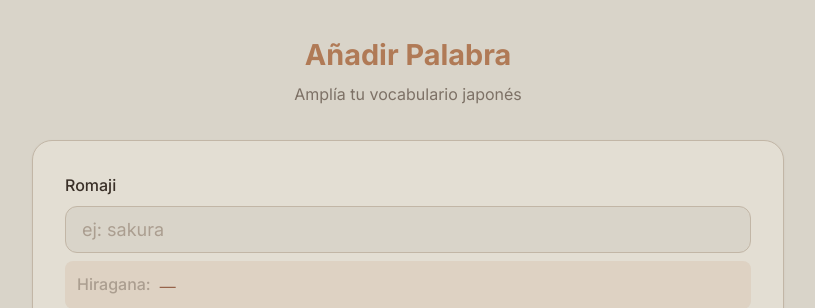
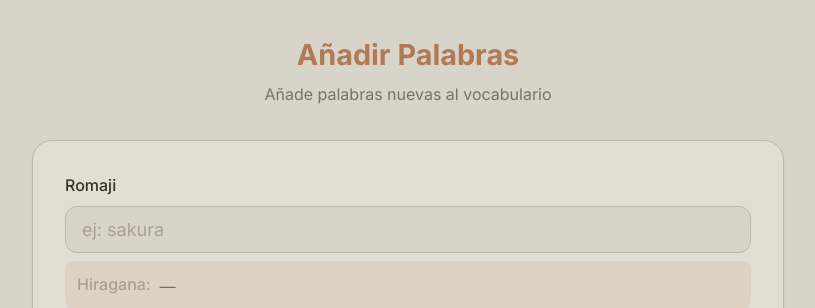
Before and after one commit to ezy0/Mochi, a FastAPI app: page /add in a window 1280 px wide. Shown: the part 61-369 px from the top of the page, without its empty margins (232-1047 px from the left). Run offline with FastAPI, Linux system fonts and the light colour scheme; data that the repository does not hold is empty.

Commit message:
Mochi v0.3

```diff
--- a/app/templates/add_word.html
+++ b/app/templates/add_word.html
@@ -8,8 +8,8 @@
 <section class="page-section">
     <div class="container container-sm">
         <div class="page-header">
-            <h1>Añadir Palabra</h1>
-            <p class="page-subtitle">Amplía tu vocabulario japonés</p>
+            <h1>Añadir Palabras</h1>
+            <p class="page-subtitle">Añade palabras nuevas al vocabulario</p>
         </div>
 
         <form id="add-word-form" class="card form-card">
```
